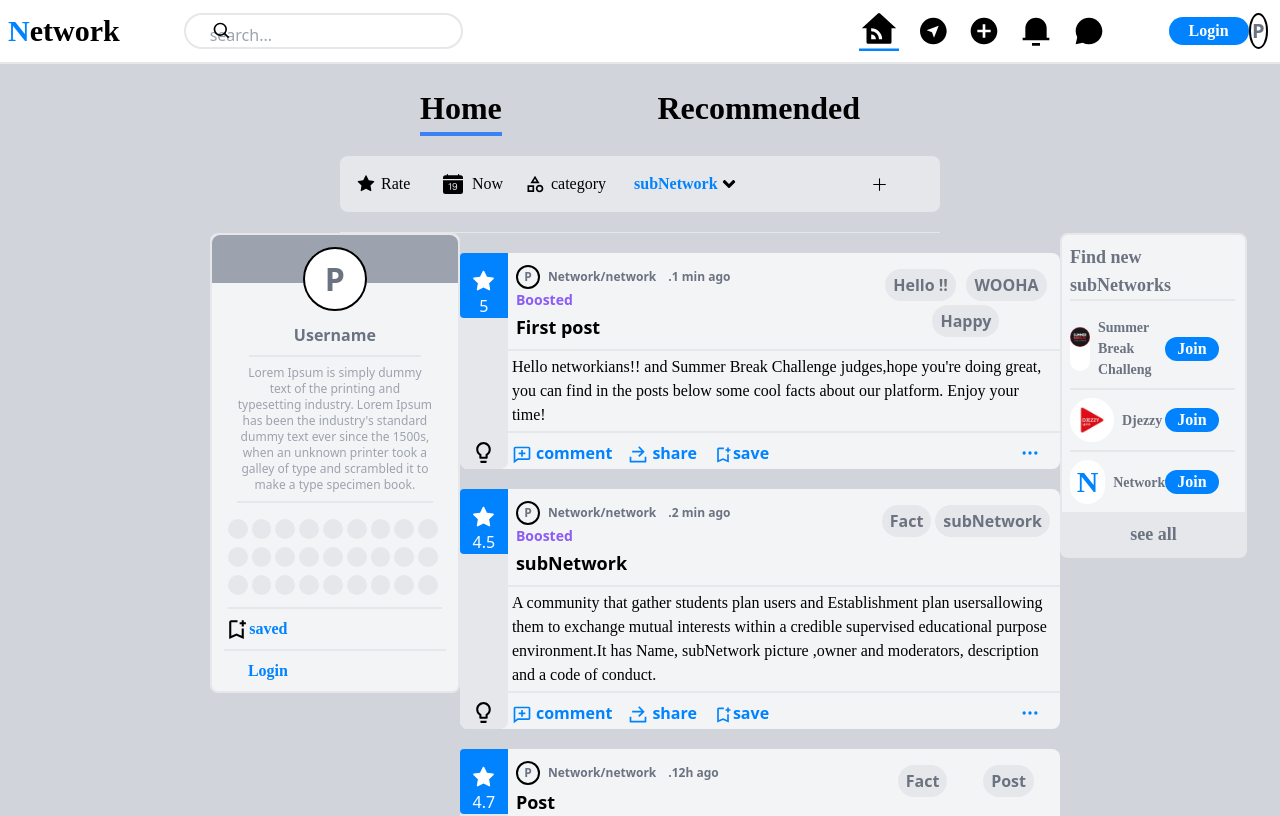
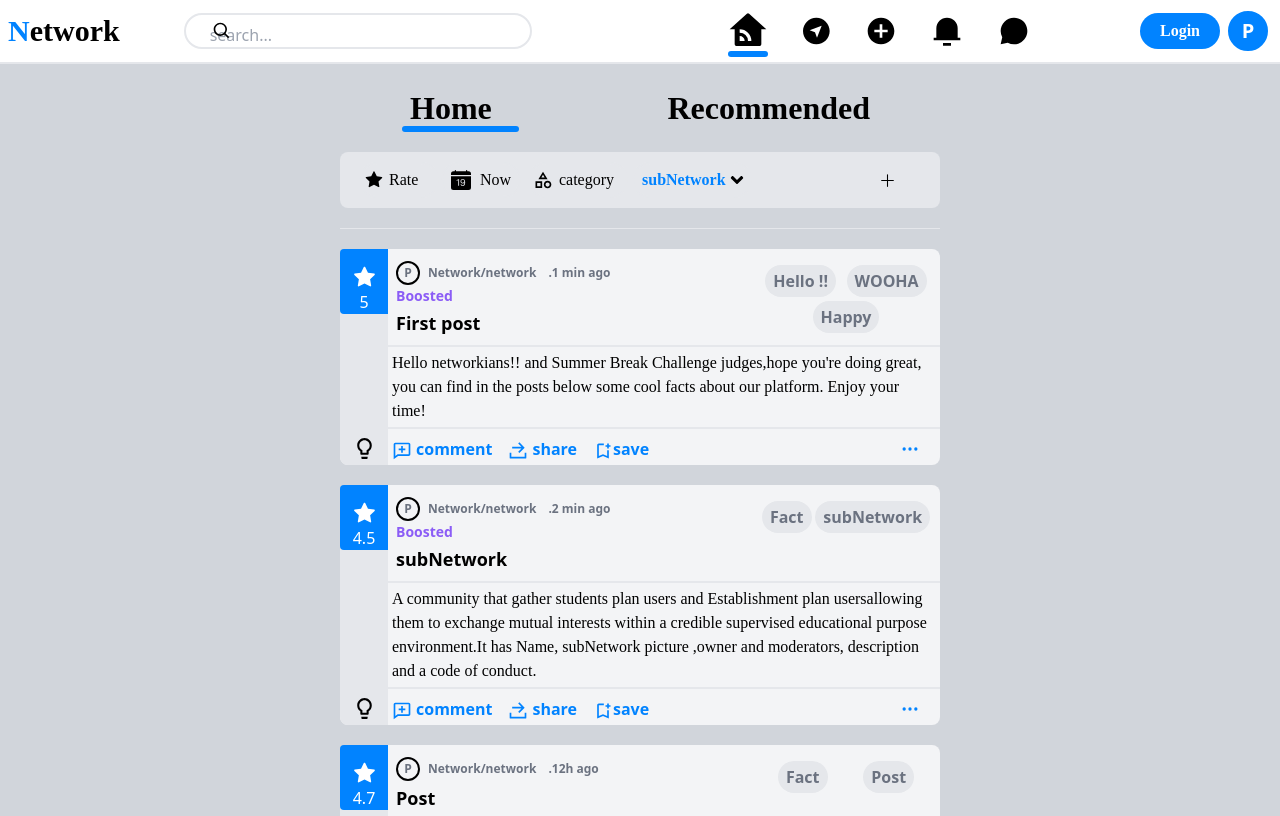
Before and after one commit to i710M3D/Network, a React (Create React App) app: page / in a window 1280 px wide. Shown: the top 816 px of the page. Built offline with nearby package versions, Linux system fonts and the light colour scheme.

Commit message:
4th commit

```diff
--- a/src/App.js
+++ b/src/App.js
@@ -1,6 +1,6 @@
 
 
-import { BrowserRouter,Route, Routes } from "react-router-dom";
+import { BrowserRouter,Route, Router, Routes } from "react-router-dom";
 import Home from './Home';
 import CreatePost from './CreatePost';
 import Singin from './signin';
@@ -9,19 +9,22 @@ import Search from "./Search";
 import { useState } from "react";
 import Subplans from "./Subplans";
 import Signup2 from "./signup2";
+import Post from "./Post";
+import Posts from "./Posts";
+
 
 
 function App() {
   const [showNav, setShowNav] = useState(true);
-
+  const [side, setSide] = useState(false);
   return (
     <div className="App min-h-screen w-full bg-gray-300 ">
     <BrowserRouter>
     { showNav && <div>
-         <Search  />
+       <Search side={side} Funside={setSide} />
        </div> }
       <Routes>
-          <Route path="/" element={ <Home FunNav={ setShowNav }/>} />
+        <Route path="/" element={ <Home FunNav={ setShowNav } side={side}  />} />
         <Route path="/CreatePost" element={<CreatePost />} />
         <Route path="/Signin" element={ <Singin FunNav={ setShowNav }/> }  />
         <Route path="/Signup1" element={ <Signup1 FunNav={ setShowNav }/> } />
--- a/src/Content.js
+++ b/src/Content.js
@@ -6,11 +6,11 @@ import usthb from "./imgs/usthb.jfif";
 import Posts from './Posts';
 import { Link } from "react-router-dom";
 import { useState } from "react";
-const PIR = () => {
-    const [more,setMore] = useState(false);
+const Content = ({side}) => {
+    const [more, setMore] = useState(false);
     return (
-        <div className="z-40  flex justify-between mx-auto w-[80%]">
-            <div className='w-[250px] h-fit border-2 relative  ml-[8%]  flex flex-col  rounded-lg bg-gray-100 cursor-default'>
+        <div className="z-40  flex  ml-5 sm:mx-auto 2xl:ml-[11.9%] max-w-[80%]  ">
+            <div className='w-[250px] h-fit border-2 relative     flex-col  rounded-lg bg-gray-100 cursor-default  hidden 2xl:flex '>
                 <div className=" absolute w-full h-12 bg-gray-400 top-0 rounded-t-lg "></div>
                 <div className='h-16 w-16 border-2 border-black rounded-[50%] flex justify-center items-center mx-auto my-3 bg-white z-10 cursor-pointer '>
                     <p className=' text-[32px] font-semibold text-gray-500'>P</p>
@@ -54,36 +54,37 @@ const PIR = () => {
                     <MdOutlineBookmarkAdd size={25} className=' ' /><p className=' text-[#0183FF] font-semibold font-mon text-[16px] py-2 hover:text-blue-600' >saved</p>
                 </div>
                 <Link to="/signin" className="text-[#0183FF] font-mon font-semibold my-2 ml-9 cursor-pointer hover:text-blue-600">
-                <h1 >Login</h1>
+                    <h1 >Login</h1>
                 </Link>
             </div>
-            <Posts/>
-            <div className='w-96 h-fit border-2 flex flex-col  rounded-lg bg-gray-100 cursor-pointer '>
+            <Posts className="max-w-fit" />
+            <div className={`w-80 h-fit border-2  flex-col ml-auto rounded-lg bg-gray-100 cursor-pointer hidden 2xl:flex ${side ? ' -translate-x-36 ease-in-out duration-300' : 'ml-auto ease-in-out duration-300'}  `}>
                 <h1 className="font-mon font-bold text-gray-500 my-2 ml-2 text-lg border-b-2 w-[90%] cursor-default">Find new subNetworks</h1>
-                <div className=" flex w-[90%] border-b-2 py-2 ml-2 items-center   ">
+
+                <div className=" flex w-[90%] border-b-2 py-2 ml-2 items-center  ">
                     <div className="w-11 h-11  bg-white rounded-full mr-2"> <img src={sbc} alt="" className="rounded-full" /></div>
-                    <h2 className="font-pop font-semibold text-[14px] text-gray-500    " >Summer Break Challeng</h2>
-                    <h2 className="px-3  font-semibold font-mon text-white bg-[#0183FF] rounded-full ml-auto mr-4 hover:scale-110 hover:bg-blue-600">Join</h2>
+                    <h2 className="font-pop font-semibold text-[14px] text-gray-500 " >Summer Break Challenge</h2>
+                    <h2 className="px-3 font-semibold font-mon text-white bg-[#0183FF] rounded-full ml-auto mr-4 hover:scale-110 hover:bg-blue-600 py-[2px]">Join</h2>
                 </div>
                 <div className=" flex w-[90%] border-b-2 py-2 ml-2 items-center  ">
                     <div className="w-11 h-11  bg-white rounded-full mr-2"> <img src={djz} alt="" className="rounded-full" /></div>
                     <h2 className="font-pop font-semibold text-[14px] text-gray-500 " >Djezzy</h2>
-                    <h2 className="px-3 font-semibold font-mon text-white bg-[#0183FF] rounded-full ml-auto mr-4 hover:scale-110 hover:bg-blue-600">Join</h2>
+                    <h2 className="px-3 font-semibold font-mon text-white bg-[#0183FF] rounded-full ml-auto mr-4 hover:scale-110 hover:bg-blue-600 py-[2px]">Join</h2>
                 </div>
-                <div className=" flex w-[90%]  py-2 ml-2 items-center  ">
+                <div className=" flex w-[90%]  py-2 ml-2 items-center border-b-2  ">
                     <div className="w-11 h-11  bg-white rounded-full mr-2 flex justify-center items-center text-[#0183FF] font-mon font-semibold text-3xl">N</div>
                     <h2 className="font-pop font-semibold text-[14px] text-gray-500  " >Network</h2>
-                    <h2 className="px-3 font-semibold font-mon text-white bg-[#0183FF] rounded-full ml-auto mr-4 hover:scale-110 hover:bg-blue-600">Join</h2>
+                    <h2 className="px-3 font-semibold font-mon text-white bg-[#0183FF] rounded-full ml-auto mr-4 hover:scale-110 hover:bg-blue-600 py-[2px]">Join</h2>
                 </div>
-                { more &&  <div className=" flex w-[90%] border-b-2 py-2 ml-2 items-center  ">
+                {more && <div className=" flex w-[90%] border-b-2 py-2 ml-2 items-center  ">
                     <div className="w-11 h-11  bg-white rounded-full mr-2"> <img src={gdsc} alt="" className="rounded-full" /></div>
                     <h2 className="font-pop font-semibold text-[14px] text-gray-500 " >GDSC USTHB</h2>
-                    <h2 className="px-3 font-semibold font-mon text-white bg-[#0183FF] rounded-full ml-auto mr-4 hover:scale-110 hover:bg-blue-600">Join</h2>
+                    <h2 className="px-3 font-semibold font-mon text-white bg-[#0183FF] rounded-full ml-auto mr-4 hover:scale-110 hover:bg-blue-600 py-[2px]">Join</h2>
                 </div>}
-                { more &&  <div className=" flex w-[90%] border-b-2 py-2 ml-2 items-center  ">
+                {more && <div className=" flex w-[90%] border-b-2 py-2 ml-2 items-center  ">
                     <div className="w-11 h-11  bg-white rounded-full mr-2"> <img src={usthb} alt="" className="rounded-full" /></div>
                     <h2 className="font-pop font-semibold text-[14px] text-gray-500 " >Usthb</h2>
-                    <h2 className="px-3 font-semibold font-mon text-white bg-[#0183FF] rounded-full ml-auto mr-4 hover:scale-110 hover:bg-blue-600">Join</h2>
+                    <h2 className="px-3 font-semibold font-mon text-white bg-[#0183FF] rounded-full ml-auto mr-4 hover:scale-110 hover:bg-blue-600 py-[2px]">Join</h2>
                 </div>}
                 <h1 className="font-mon font-bold text-gray-500  text-lg  w-full bg-gray-200 flex items-center justify-center py-2 " onClick={() => setMore(!more)} ><p className="hover:drop-shadow-sm hover:scale-105">see all</p></h1>
             </div>
@@ -93,4 +94,4 @@ const PIR = () => {
 
 
 
-export default PIR;
+export default Content;
--- a/src/Home.js
+++ b/src/Home.js
@@ -3,13 +3,13 @@ import Content from './Content';
 
 import Filter from './filter';
 
-const Home = ({FunNav}) => {
+const Home = ({FunNav,side}) => {
     FunNav(true);
     return (
         <div className="App  w-full h-full relative  ">
 
             <Filter />
-            <Content />
+            <Content side={side} />
 
         </div>
     );
--- a/src/Post.js
+++ b/src/Post.js
@@ -12,11 +12,11 @@ const Post = ( {user,rate,category,boost,content,img,time,title}) => {
     const [star, setStar] = useState(true);
     const [sv, setSv] = useState(true);
     return (
-        <div className='cursor-pointer'>
+        <div className='cursor-pointer max-w-[600px] max-h-[600px] relative'>
 
-            <div className="max-h-[600px] w-[600px]   mt-[20px] rounded-[8px]  flex bg-gray-100  ">
+            <div className="max-h-[600px] max-w-[600px]   mt-[20px] rounded-[8px]  flex bg-gray-100  ">
 
-                <div className='max-h-full w-[48px] bg-gray-200 flex flex-col items-center rounded-l-[8px] rounded-b-[8px]  '>
+                <div className='max-h-full w-[48px] bg-gray-200 flex flex-col items-center rounded-l-[8px]   '>
 
                     <div className='h-fit w-[48px]  flex flex-col items-center  bg-[#0183FF] text-white  hover:bg-blue-600 rounded-l rounded-b-none' onClick={() => setStar(!star)}>
                         <AiFillStar size={25} className={star ? 'mt-4' : 'mt-4 text-yellow-400'} />
@@ -25,7 +25,7 @@ const Post = ( {user,rate,category,boost,content,img,time,title}) => {
                     <MdLightbulbOutline size={25} className={light ? 'mt-auto mb-1 hover:scale-110' : 'mt-auto mb-1 text-yellow-500 scale-110 hover:scale-110'} onClick={() => setLight(!light)}/>
                 </div>
 
-                <div className=' w-[600px]'>
+                <div className=' max-w-[600px]'>
                     <div className='flex '>
                         <div className='mr-auto'>
                         <div className="flex items-center justify-start  mt-3 ml-2">
@@ -39,7 +39,7 @@ const Post = ( {user,rate,category,boost,content,img,time,title}) => {
 
                         <Category category={category} />
                     </div>
-                    <div className='w-full h-fit  border-y-2 mb-2 '>
+                    <div className='w-full h-fit  border-y-2 mb-2 flex flex-wrap'>
                         <p className='p-1 font-pop font-medium'>{content}</p>
                         <img src={img} alt="" className='w-fit max-h-96 mx-auto '/>
                     </div>
@@ -61,7 +61,7 @@ const Post = ( {user,rate,category,boost,content,img,time,title}) => {
                 </div>
 
             </div>
-            {!down && <div className='w-[150px] h-[64px] border-4 border-gray-300 ml-[440px] flex flex-col  justify-center   text-[#0183FF] font-semibold text-md  rounded-xl bg-white z-10 absolute '>
+            {!down && <div className='w-[150px] h-[64px] border-4 border-gray-300 flex flex-col justify-center   text-[#0183FF] font-semibold text-md  rounded-lg bg-white z-10 absolute right-0 '>
                 <div className='flex border-b-4 px-2 items-center hover:text-blue-600'>
                     <FaRegFlag size={20} className='mr-2 ' /><p className='mb-1' >report</p>
                 </div>
--- a/src/Posts.js
+++ b/src/Posts.js
@@ -2,7 +2,7 @@ import Post from "./Post";
 
 const Posts = () => {
     return (
-        <div className=" w-fit ">
+        <div className=" max-w-fit mx-auto 2xl:ml-auto 2xl:mr-0  ">
             <Post rate="5" user="Network/network" time="1 min ago" title="First post" content="Hello networkians!! and Summer Break Challenge judges,hope you're doing great, you can find in the posts below some cool facts about our platform. Enjoy your time!" category={['Hello !!', 'WOOHA', 'Happy']} boost={true} />
             <Post rate="4.5" user="Network/network" time="2 min ago" title="subNetwork" content="A community that gather students plan users and Establishment plan usersallowing them to exchange mutual interests within a credible supervised educational purpose environment.It has Name, subNetwork picture ,owner and moderators, description and a code of conduct." category={['Fact', 'subNetwork']} boost={true} />
             <Post rate="4.7" user="Network/network" time="12h ago" title="Post" content="
--- a/src/Search.js
+++ b/src/Search.js
@@ -2,38 +2,46 @@ import { Link } from "react-router-dom";
 import { useState } from 'react';
 import { BiSearch } from 'react-icons/bi';
 
-import { RiHomeWifiFill ,RiCompassDiscoverFill ,RiAddCircleFill ,RiNotification3Fill,RiChat3Fill} from 'react-icons/ri';
-const Search = () => {
-    const [nav,setNav] = useState(0);
+import { RiHomeWifiFill, RiCompassDiscoverFill, RiAddCircleFill, RiNotification3Fill, RiChat3Fill } from 'react-icons/ri';
+
+const Search = ({side,Funside}) => {
+    const [nav, setNav] = useState(0);
 
     return (
-        <div className='fixed top-0 w-full z-20'>
+            <div className='fixed top-0 w-full z-20 h-fit'>
 
                 <div className=' h-16 w-full  flex items-center relative border-b-2 bg-white'>
-        <h1 className=' font-mon font-bold text-3xl ml-2 cursor-pointer'> <span className='text-[#0183FF]'>N</span><span>etwork</span></h1>
-        <input type="text"  placeholder='search...'  className='h-9 w-[550px] rounded-[32px] pl-6 border-2 border-gray ml-16  placeholder:absolute placeholder:my-1 focus:outline-none ' />
-        <BiSearch size={20} className=' absolute  left-[212px]' />
-        <div className='ml-[400px] flex justify-between w-[500px] h-fit'>
+                    <h1 className=' font-mon font-bold text-lg sm:text-3xl ml-2 cursor-pointer'> <span className='text-[#0183FF]'>N</span><span>etwork</span></h1>
+                    <input type="text" placeholder='search...' className='h-9 w-[550px] rounded-[32px] pl-6 border-2 border-gray sm:ml-16 ml-10  placeholder:absolute placeholder:my-1 focus:outline-none ' />
+                    <BiSearch size={20} className=' absolute  sm:left-[212px] left-[136px]' />
+                    <div className='ml-[15%]  justify-between w-[500px] h-fit  relative  px-2 py-[10px] hidden lg:flex'>
                         <Link to='/'>
-        <RiHomeWifiFill size={32}   className={nav === 0 ? "cursor-pointer scale-125 border-b-2 border-[#0183FF]" : "cursor-pointer hover:scale-125"} onClick={() => setNav(0)} />
+                            <RiHomeWifiFill size={32} className={nav === 0 ? "cursor-pointer scale-125 " : "cursor-pointer hover:scale-125"} onClick={() => setNav(0)} />
                         </Link>
-        <RiCompassDiscoverFill size={32}  className={nav === 1 ? "cursor-pointer scale-125 border-b-2 border-[#0183FF]" : "cursor-pointer hover:scale-125"} onClick={() => setNav(1)}/>
+                        <RiCompassDiscoverFill size={32} className={nav === 1 ? "cursor-pointer scale-125 " : "cursor-pointer hover:scale-125"} onClick={() => setNav(1)} />
                         <Link to='/CreatePost'>
-        <RiAddCircleFill size={32}  className={nav === 2 ? "cursor-pointer scale-125 border-b-2 border-[#0183FF]" : "cursor-pointer hover:scale-125"} onClick={() =>setNav(2) }/>
+                            <RiAddCircleFill size={32} className={nav === 2 ? "cursor-pointer scale-125 " : "cursor-pointer hover:scale-125"} onClick={() => setNav(2)} />
                         </Link>
-        <RiNotification3Fill size={32}  className={nav === 3 ? "cursor-pointer scale-125 border-b-2 border-[#0183FF]" : "cursor-pointer hover:scale-125"} onClick={() =>setNav(3)}/>
-        <RiChat3Fill size={32}  className={nav === 4 ? "cursor-pointer scale-125 border-b-2 border-[#0183FF]" : "cursor-pointer hover:scale-125"} onClick={() => setNav(4)}/>
+                        <RiNotification3Fill size={32} className={nav === 3 ? "cursor-pointer scale-125 " : "cursor-pointer hover:scale-125"} onClick={() => setNav(3)} />
+                        <RiChat3Fill size={32} className={nav === 4 ? "cursor-pointer scale-125 " : "cursor-pointer hover:scale-125"} onClick={() => setNav(4)} />
+                        <div className={`h-[6px] w-10  transform translate-x-1 rounded-full bg-[#0183FF] absolute bottom-0 left-0 ease-in-out duration-300 ${nav === 0 && 'translate-x-1  '} ${nav === 1 && 'translate-x-[118px] '} ${nav === 2 && 'translate-x-[230.0px] '} ${nav === 3 && 'translate-x-[343px] '} ${nav === 4 && 'translate-x-[455px] '}`}></div>
+
                     </div>
-        <Link to='/Signin'>
-        <div className=' w-20 h-7 bg-[#0183FF] text-white font-mon font-semibold flex justify-center items-center rounded-[18px] cursor-pointer ml-16 hover:scale-105 hover:bg-blue-600'>
+                    <Link to='/Signin' className="ml-[8%] mr-2">
+                        <div className=' w-20 h-9 bg-[#0183FF] text-white font-mon font-semibold hidden sm:flex justify-center items-center rounded-[18px] cursor-pointer  hover:scale-105 hover:bg-blue-600 '>
                             <h2 className=''>Login</h2>
                         </div>
                     </Link>
-        <div className='h-9 w-9 border-2 border-black rounded-[50%] flex justify-center items-center ml-auto mr-3'>
-            <p className=' text-[20px] font-semibold text-gray-500'>P</p>
+                    <div className='h-[40px] w-[40px] border-2  rounded-full flex justify-center items-center ml-auto mr-3 cursor-pointer bg-[#0183FF] border-[#0183FF] hover:scale-110 ' onClick={() => Funside(!side)}>
+                        <p className=' text-[20px] font-semibold  px-3 text-white '>P</p>
                     </div>
                 </div>
+                <div className={`w-full sm:w-72 h-screen bg-[#0183FF] fixed   left-[100%]    ${side ? '-translate-x-full sm:-translate-x-72 ease-in-out duration-300 ' : 'translate-x-full sm:translate-x-72 ease-in-out duration-300'}  `}>
+                    <p>hahhaha</p>
                 </div>
+            </div>
+
+
     );
 }
 
--- a/src/filter.js
+++ b/src/filter.js
@@ -7,24 +7,25 @@ const Filter = () => {
     const [hr,setHr] = useState(true);
     return (
 
-        <div className="  w-[600px] mx-auto h-fit relative mt-12 pt-4 ">
-            <div className="w-full flex justify-between px-20 my-5">
-                <h1 className={hr ? "text-[32px] font-mon font-semibold border-blue-500 border-b-4 cursor-pointer" : " text-[32px] font-mon font-semibold border-none cursor-pointer"} onClick={() => setHr(true)}>Home</h1>
-                <h1 className={!hr ? "text-[32px] font-mon font-semibold border-blue-500 border-b-4 cursor-pointer" : " text-[32px] font-mon font-semibold border-none cursor-pointer"} onClick={() => setHr(false)}>Recommended</h1>
+        <div className=" sm:scale-100 sm:w-[600px] scale-90 mx-auto h-fit relative mt-12 pt-4  ">
+            <div className="w-[90%] flex justify-between  sm:px-10 my-5  mx-auto relative ">
+                <h1 className= "text-[32px] font-mon font-semibold  cursor-pointer"  onClick={() => setHr(true)}>Home</h1>
+                <h1 className="text-[32px] font-mon font-semibold  cursor-pointer"  onClick={() => setHr(false)}>Recommended</h1>
+                <div className={`h-[6px]  rounded-full bg-[#0183FF] absolute bottom-0 left-0 ease-in-out duration-300 ${ hr ? ' -translate-x-2 sm:translate-x-8  w-[117px]' : ' translate-x-[136px] sm:translate-x-[237px]   w-[273px]'} `  }></div>
             </div>
-            <div className=" flex  items-center h-14 bg-gray-200 rounded-lg mb-[20px]  ">
+            <div className=" flex  items-center h-14 bg-gray-200 rounded-lg mb-[20px]   sm:justify-start px-2">
 
 
-            <label ></label><AiFillStar size={20} className="  pointer-events-none z-10 ml-4  cursor-pointer" />
-            <select  className=" appearance-none  bg-gray-200  border-2 rounded-[32px] h-9 ml-[-25px] font-pop font-base hover:bg-gray-300  focus:outline-none w-20 pl-7 mr-3 cursor-pointer">
+            <label ></label><AiFillStar size={20} className=" hidden sm:block  pointer-events-none z-10 sm:ml-4  cursor-pointer" />
+            <select  className=" appearance-none  bg-gray-200  border-2 rounded-[32px] h-9 sm:sm:ml-[-25px] font-pop font-base hover:bg-gray-300  focus:outline-none w-20 sm:pl-7 sm:mr-3 cursor-pointer">
             <option value="" hidden>Rate </option>
             <option value=""  >Most</option>
             <option value="">Least</option>
             </select>
 
 
-            <label ></label><BsFillCalendarDateFill size={20} className="  pointer-events-none z-10 " />
-           <select className=" appearance-none bg-gray-200  border-2 rounded-[32px] h-9 ml-[-30px] font-pop font-base hover:bg-gray-300  focus:outline-none text-right pr-2 mr-3 w-20  cursor-pointer">
+            <label ></label><BsFillCalendarDateFill size={20} className="hidden sm:block  pointer-events-none z-10 " />
+           <select className=" appearance-none bg-gray-200  border-2 rounded-[32px] h-9 sm:ml-[-30px] font-pop font-base hover:bg-gray-300  focus:outline-none sm:text-right sm:pr-2 sm:mr-3 w-20  cursor-pointer">
             <option value=""  > <p className="  ">Now</p> </option>
             <option value="" >Today</option>
             <option value="" >This week</option>
@@ -34,8 +35,8 @@ const Filter = () => {
             </select>
 
 
-            <label ></label><MdOutlineCategory size={20} className=" pointer-events-none z-10   cursor-pointer" />
-            <select className="appearance-none bg-gray-200  border-2 rounded-[32px] h-9 font-pop font-base w-30 pl-5 pr-3 text-right ml-[-25px]   hover:bg-gray-300  focus:outline-none mr-1 cursor-pointer">
+            <label ></label><MdOutlineCategory size={20} className="hidden sm:block pointer-events-none z-10   cursor-pointer" />
+            <select className="appearance-none bg-gray-200  border-2 rounded-[32px] h-9 font-pop font-base w-30 sm:pl-5 pr-3 text-right sm:ml-[-25px]   hover:bg-gray-300  focus:outline-none sm:mr-1 cursor-pointer">
             <option value="" hidden>category</option>
             <option value="">category1</option>
             <option value="">category2</option>
@@ -43,13 +44,13 @@ const Filter = () => {
             </select>
 
 
-            <select className=" appearance-none bg-gray-200  border-2 rounded-[32px] h-9 text-left font-pop font-base pl-2 pr-4 hover:bg-gray-300 mr-[-25px] focus:outline-none text-[#0183FF] font-bold text-base cursor-pointer">
+            <select className=" appearance-none bg-gray-200  border-2 rounded-[32px] h-9 text-left font-pop font-base sm:pl-2 sm:pr-4 hover:bg-gray-300 sm:mr-[-25px] focus:outline-none text-[#0183FF] font-bold text-base cursor-pointer">
             <option value="" hidden>subNetwork</option>
             <option value="">subNetwork1</option>
             <option value="">subNetwork2</option>
             </select>
-            <label ></label><FaAngleDown size={20} className="  pointer-events-none z-10    cursor-pointer" />
-            <div className='hover:bg-gray-300 w-15 h-15 ml-32 rounded-full cursor-pointer'>
+            <label ></label><FaAngleDown size={20} className="hidden sm:block  pointer-events-none z-10    cursor-pointer" />
+            <div className='hover:bg-gray-300 w-15 h-15 ml-auto mr-1 sm:ml-32 rounded-full cursor-pointer'>
             <BsPlusLg size={25} className=" p-1"/>
             </div>
             </div>
--- a/tailwind.config.js
+++ b/tailwind.config.js
@@ -4,6 +4,7 @@ module.exports = {
     "./src/**/*.{js,jsx,ts,tsx}",
   ],
   theme: {
+
     extend: { fontFamily: {
       jost:['Jost'],
       mon:['Montserrat'],
```
Lines whose indentation alone changed are shown as unchanged.
